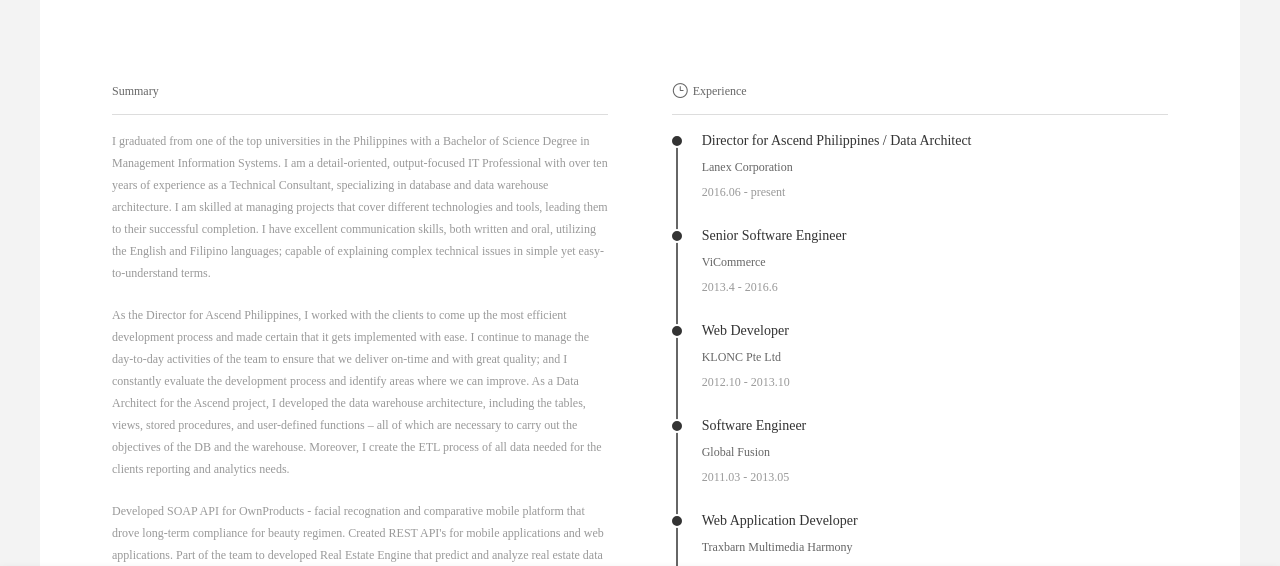
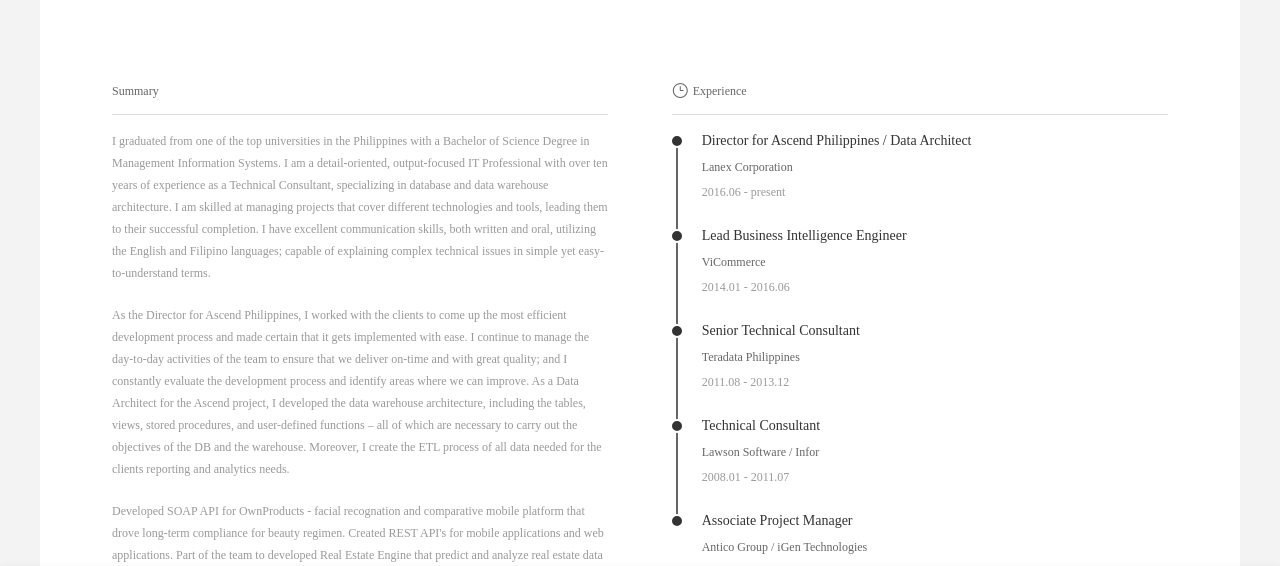
Before and after one commit to uribarcelona/uribarcelona.github.io, a plain HTML site: page index.html in a window 1280 px wide. Shown: the part 227-793 px from the top of the page. Drawn offline with Linux system fonts and the light colour scheme.

Commit message:
Body Commit 20160711_3

```diff
--- a/index.html
+++ b/index.html
@@ -142,7 +142,7 @@
                     <div class="info_area info_right info_timeline">
                         <h5><i aria-hidden="true" data-icon="&#x7d;"></i>Experience</h5>
                         <ul>
-                            <li class="clearfix top" id="s1">
+                            <li class="clearfix top" id="s4">
                                 <!--list样式-->
                                 <div class="dot"><b></b></div>
                                 <!--内容-->
@@ -152,24 +152,14 @@
                                     <p class="desc">2016.06 - present</p>
                                 </div>
                             </li>
-                            <li class="clearfix" id="s4">
-                                <!--list样式-->
-                                <div class="dot"><b></b></div>
-                                <!--内容-->
-                                <div class="con">
-                                    <h3>Senior Software Engineer</h3>
-                                    <p>ViCommerce</p>
-                                    <p class="desc">2013.4 - 2016.6</p>
-                                </div>
-                            </li>
                             <li class="clearfix" id="s3">
                                 <!--list样式-->
                                 <div class="dot"><b></b></div>
                                 <!--内容-->
                                 <div class="con">
-                                    <h3>Web Developer</h3>
-                                    <p>KLONC Pte Ltd</p>
-                                    <p class="desc">2012.10 - 2013.10</p>
+                                    <h3>Lead Business Intelligence Engineer</h3>
+                                    <p>ViCommerce</p>
+                                    <p class="desc">2014.01 - 2016.06</p>
                                 </div>
                             </li>
                             <li class="clearfix" id="s2">
@@ -177,20 +167,19 @@
                                 <div class="dot"><b></b></div>
                                 <!--内容-->
                                 <div class="con">
-                                    <h3>Software Engineer</h3>
-                                    <p>Global Fusion</p>
-                                    <p class="desc">2011.03 - 2013.05</p>
+                                    <h3>Senior Technical Consultant</h3>
+                                    <p>Teradata Philippines</p>
+                                    <p class="desc">2011.08 - 2013.12</p>
                                 </div>
                             </li>
-
                             <li class="clearfix" id="s1">
                                 <!--list样式-->
                                 <div class="dot"><b></b></div>
                                 <!--内容-->
                                 <div class="con">
-                                    <h3>Web Application Developer</h3>
-                                    <p>Traxbarn Multimedia Harmony</p>
-                                    <p class="desc">2010.05 - 2011.06</p>
+                                    <h3>Technical Consultant</h3>
+                                    <p>Lawson Software / Infor</p>
+                                    <p class="desc">2008.01 - 2011.07</p>
                                 </div>
                             </li>
 
@@ -199,9 +188,9 @@
                                 <div class="dot"><b></b></div>
                                 <!--内容-->
                                 <div class="con">
-                                    <h3>Web Developer &amp; Headshot Editor</h3>
-                                    <p>LoveTwelve Inc.</p>
-                                    <p class="desc">2010.12 - 2013.05</p>
+                                    <h3>Associate Project Manager</h3>
+                                    <p>Antico Group / iGen Technologies</p>
+                                    <p class="desc">2005.09 - 2007.12</p>
                                 </div>
                             </li>
                         </ul>
```
